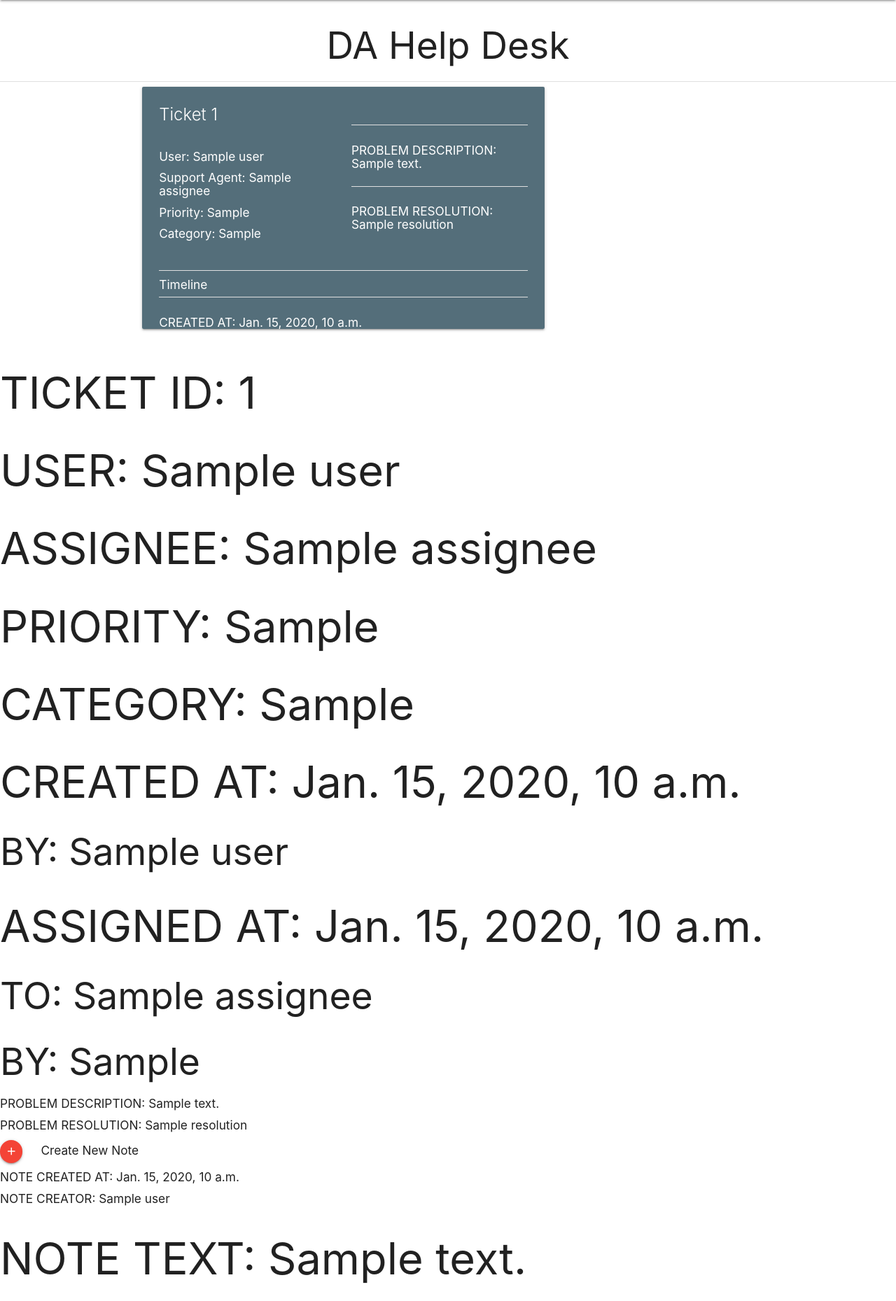
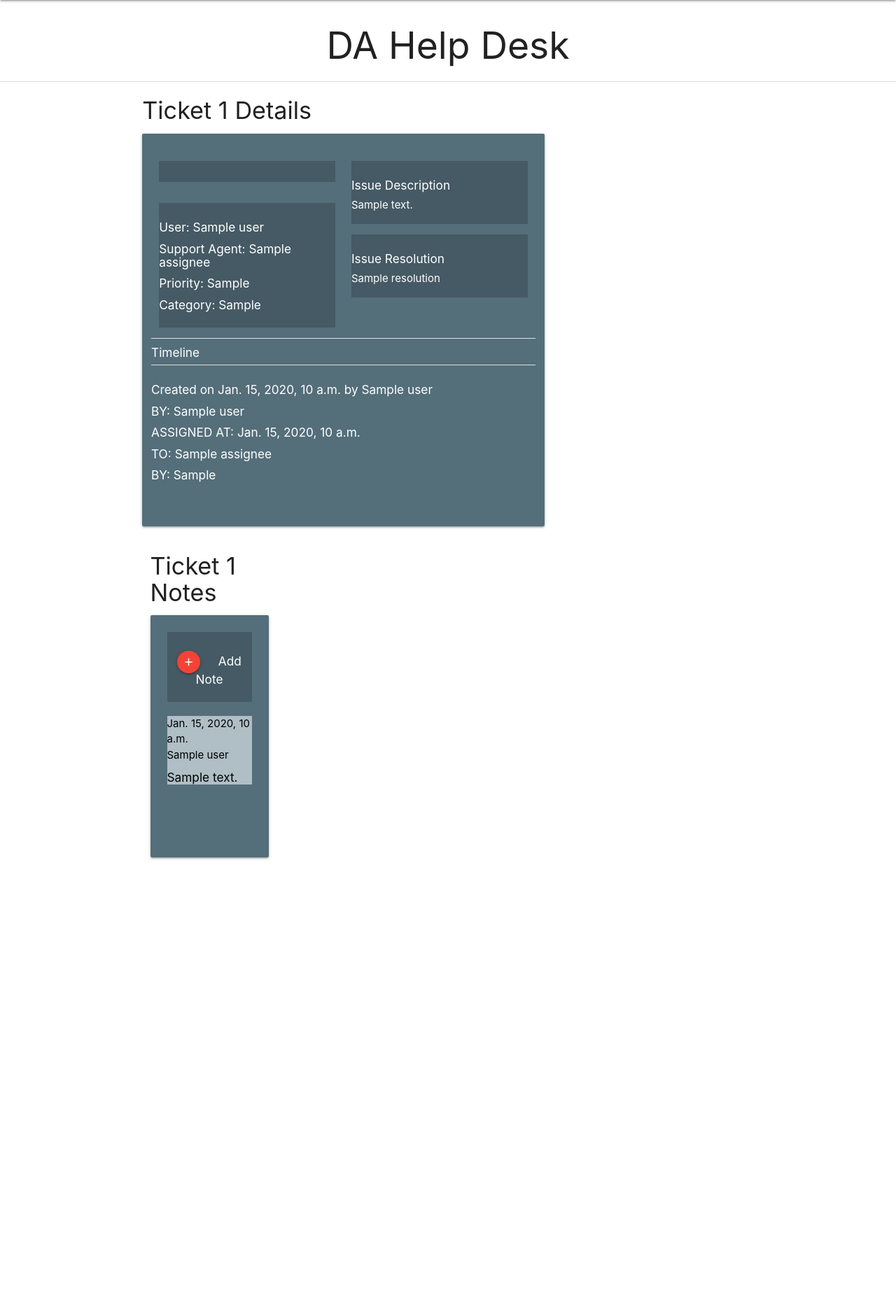
Before and after one commit to jscpeterson/help-desk, a Django app: template templates/tickets/view_ticket.html in a window 1280 px wide. Shown: the part 64-1923 px from the top of the page at 70% size. After the commit the page ends 1292 px from the top, so only its background shows below. Run offline with Django 3.2, Linux system fonts and the light colour scheme; the template is opened without the code that fills it: most values are stand-ins (such as "Sample title", 1, 10 or a date in 2020).

Commit message:
Layout and style detail and note cards.

```diff
--- a/helpdesk/static/css/style.css
+++ b/helpdesk/static/css/style.css
@@ -30,6 +30,10 @@ CLASSES
   overflow-y: scroll;
   min-height: 40vh;
   max-height: 40vh;
+}
+
+.card.detail-card {
+  max-height: 65vh;
 }
 
 .error_message {
--- a/helpdesk/static/js/main.js
+++ b/helpdesk/static/js/main.js
@@ -9,4 +9,7 @@ document.addEventListener('DOMContentLoaded', function() {
   var dropdowns = document.querySelectorAll('.dropdown-trigger');
   M.Dropdown.init(dropdowns);
 
+  var collapsibles = document.querySelectorAll('.collapsible');
+  M.Collapsible.init(collapsibles);
+
   });
--- a/templates/tickets/view_ticket.html
+++ b/templates/tickets/view_ticket.html
@@ -4,6 +4,9 @@
 
 <!-- TODO: MAKE THE PROBLEM DESCRIPTION SECTION, AND POSSIBLY RESOLUTION, A CARD
 REVEAL WITH DESCRIPTION PARTIALLY SHOWN IN A FIXED HEIGHT SECTION -->
+<!-- TODO: EXPERIMENT WITH MOVING CARD TITLES TO HEADER ABOVE CARDS, RATHER THAN
+LIVING INSIDE OF CARDS -->
+<!-- TODO: THE CARDS FOR THE DETAILS AND NOTES ARE NOT TALL ENOUGH BY DEFAULT - FIX THIS -->
 
 <!-- CONTAINER START -->
 <div class="container">
@@ -13,66 +16,73 @@ REVEAL WITH DESCRIPTION PARTIALLY SHOWN IN A FIXED HEIGHT SECTION -->
 
     <!-- COLUMN FOR TICKET DETAILS CARD START-->
     <div class="col s12 l8">
+      <h4>Ticket {{ticket.id}} Details</h4>
       <!-- TICKET DETAILS CARD START -->
-      <div class="card blue-grey darken-1">
+      <div class="card detail-card blue-grey darken-1">
         <div class="card-content white-text">
           <div class="row"> <!-- DETAIL ROW FOR TICKET TITLE, META, STATUS, DESCRIPTION, RESOLUTION START -->
             <div class="col s12 m6"> <!--  COLUMN IN CARD FOR TICKET TITLE AND META START -->
-            <span class="card-title">Ticket {{ticket.id}}</span>
-            <div class="section"> <!-- TICKET META SECTION START -->
+              <div class="section"> <!-- WRAPPER SECTION FOR PADDING AND SPACING START-->
+              <div class="section blue-grey darken-2"> <!-- TICKET STATUS SECTION END -->
+              <!-- IF STATUS IS OPEN -->
+              {% if ticket.status == 1 %}
+                <!-- IF ASSIGNED -->
+                {% if ticket.assignment_date %}
+                <h6>STATUS - Assigned</h6>
+                <p>{{ticket.assignment_date}}</p>
+                  {% if user.is_support or user.is_supervisor %}
+                  <h6 id="resolveticketh6">
+                  <a href={% url 'tickets:resolve_ticket' ticket.id %} class="btn-floating btn-small waves-effect waves-light blue hoverable" id="addbutton">
+                    <i class="material-icons">check_circle</i>
+                  </a>Resolve ticket
+                  </h6>
+                  {% endif %}
+                <!-- IF NOT YET ASSIGNED -->
+                {% else %}
+                <h6>STATUS - Unassigned</h6>
+                <p>{{ticket.created_date}}</p>
+                  {% if user.is_support or user.is_supervisor %}
+                  <h6>
+                  <a href={% url 'tickets:assign_ticket' ticket.id %} class="btn-floating btn-small waves-effect waves-light blue hoverable" id="addbutton">
+                    <i class="material-icons">assignment_ind</i>
+                  </a>Assign ticket
+                  </h6>
+                  {% endif %}
+                {% endif %}
+              {% endif %}
+              <!-- IF STATUS IS CLOSED -->
+              {% if ticket.status == 2 %}
+              <h6>STATUS - Closed</h6>
+              <p>{{ticket.closed_date}}</p>
+              {% endif %}
+              </div> <!-- TICKET STATUS SECTION END -->
+            </div> <!-- WRAPPER SECTION FOR PADDING AND SPACING END-->
+            <div class="section"> <!-- WRAPPER FOR TICKET META SECTION START -->
+            <div class="section blue-grey darken-2">
             <h6>User: {{ticket.user}}</h6>
             {% if ticket.assignment_date %}
               <h6>Support Agent: {{ticket.assignee}}</h6>
               <h6>Priority: {{ticket.get_priority_display}}</h6>
               <h6>Category: {{ticket.get_category_display}}</h6>
             {% endif %}
-          </div> <!-- TICKET META SECTION END -->
+            </div>
+            </div> <!-- WRAPPER FOR TICKET META SECTION END -->
             </div> <!--  COLUMN IN CARD FOR TICKET TITLE AND META END -->
             <div class="col s12 m6"> <!--  COLUMN IN CARD FOR STATUS, DESCRIPTION, RESOLUTION START -->
-              <div class="section"> <!-- TICKET STATUS SECTION END -->
-              <!-- IF STATUS IS OPEN -->
-              {% if ticket.status == 1 %}
-                <!-- IF ASSIGNED -->
-                {% if ticket.assignment_date %}
-                <h6>STATUS - Assigned</h6>
-                <h6>Assigned at: {{ticket.assignment_date}}</h6>
-                  {% if user.is_support or user.is_supervisor %}
-                  <h6>Resolve ticket</h6>
-                  <a href={% url 'tickets:resolve_ticket' ticket.id %} class="btn-floating btn-small waves-effect waves-light blue hoverable" id="addbutton">
-                    <i class="material-icons">check_circle</i>
-                  </a>
-                  {% endif %}
-                <!-- IF NOT YET ASSIGNED -->
-                {% else %}
-                <h6>STATUS - Unassigned</h6>
-                <h6>Opened at: {{ticket.created_date}}</h6>
-                  {% if user.is_support or user.is_supervisor %}
-                  <h6>Assign ticket</h6>
-                  <a href={% url 'tickets:assign_ticket' ticket.id %} class="btn-floating btn-small waves-effect waves-light blue hoverable" id="addbutton">
-                    <i class="material-icons">assignment_ind</i>
-                  </a>
-                  {% endif %}
-                {% endif %}
-              {% endif %}
-              <!-- IF STATUS IS CLOSED -->
-              {% if ticket.status == 2 %}
-              <h6>STATUS - Closed</h6>
-              <h6>Closed at: {{ticket.closed_date}}</h6>
-              {% endif %}
-              </div> <!-- TICKET STATUS SECTION END -->
 
-              <div class="divider"></div>
-
-              <div class="section"> <!-- PROBLEM DESCRIPTION SECTION START -->
-              <h6>PROBLEM DESCRIPTION: {{ticket.problem_description}}</h6>
+              <div class="section">
+              <div class="section blue-grey darken-2"> <!-- PROBLEM DESCRIPTION SECTION START -->
+              <h6>Issue Description</h6>
+              <p>{{ticket.problem_description}}</p>
               </div> <!-- PROBLEM DESCRIPTION SECTION END -->
-
-              <div class="divider"></div>
+              </div>
 
               {% if ticket.resolution %}
-              <div class="section"> <!-- PROBLEM RESOLUTION SECTION START-->
-              <h6>PROBLEM RESOLUTION: {{ticket.resolution}}</h6>
-            </div> <!-- PROBLEM RESOLUTION SECTION END-->
+              <div class="section blue-grey darken-2"> <!-- PROBLEM RESOLUTION SECTION START-->
+              <!-- <div class="divider"></div> -->
+              <h6>Issue Resolution</h6>
+              <p>{{ticket.resolution}}</p>
+               <!-- PROBLEM RESOLUTION SECTION END-->
               {% endif %}
             </div> <!--  COLUMN IN CARD FOR STATUS, DESCRIPTION, RESOLUTION END -->
           </div> <!-- DETAIL ROW FOR TICKET TITLE, META, STATUS, DESCRIPTION, RESOLUTION END -->
@@ -82,7 +92,7 @@ REVEAL WITH DESCRIPTION PARTIALLY SHOWN IN A FIXED HEIGHT SECTION -->
               <h6>Timeline</h6>
               <div class="divider"></div>
               <div class="section"> <!-- TIMELINE SECTION START -->
-                <h6>CREATED AT: {{ticket.created_date}}</h6>
+                <h6>Created on {{ticket.created_date}} by {{ticket.user}}</h6>
                 <h6>BY: {{ticket.user}}</h6>
                 {% if ticket.assignment_date %}
                 <h6>ASSIGNED AT: {{ticket.assignment_date}}</h6>
@@ -103,100 +113,51 @@ REVEAL WITH DESCRIPTION PARTIALLY SHOWN IN A FIXED HEIGHT SECTION -->
     </div>
     <!-- COLUMN FOR TICKET DETAILS CARD END -->
 
+    <div class="col s12 l4"> <!-- COLUMN FOR NOTES CARD START -->
+      <h4>Ticket {{ticket.id}} Notes</h4>
+      <div class="card detail-card blue-grey darken-1"> <!-- NOTES CARD START -->
+        <div class="card-content white-text">
+          <div class="row"> <!-- ROW FOR NOTES CARD HEADER START -->
+            <div class="col s12">
+              <div class="section blue-grey darken-2"> <!-- NOTES HEADER SECTION START -->
+              <h6 class="center-align">
+                <a href={% url 'tickets:add_note' ticket.id %} class="btn-floating btn-small waves-effect waves-light red hoverable" id="addbutton">
+                  <i class="material-icons">add</i>
+                </a>Add Note
+              </h6>
+              </div> <!-- NOTES HEADER SECTION END -->
+            </div>
+          </div> <!-- ROW FOR NOTES CARD HEADER END -->
+          <div class="row">
+            <div class="col s12">
+            {% if not notes %}
+            <h6>No notes...</h6>
+            {% endif %}
+            {% for note in notes %}
+            {% if note.user.is_support or note.user.is_supervisor %}
+            <div class="right-align blue-grey lighten-1">
+              <p>{{note.created_date}}</p>
+              <P>{{note.user}}</P>
+              <h6>{{note.text}}</h6>
+            </div>
+            {% else %}
+            <div class="left-align blue-grey lighten-3 black-text">
+              <p>{{note.created_date}}</p>
+              <P>{{note.user}}</P>
+              <h6>{{note.text}}</h6>
+            </div>
+            {% endif %}
+            {% endfor %}
+            </div>
+          </div>
+        </div>
+      </div> <!-- NOTES CARD END -->
+    </div> <!-- COLUMN FOR NOTES CARD END -->
+
   </div>
   <!-- ROW FOR DETAIL AND NOTES CARD END -->
 
 </div>
 <!-- CONTAINER END -->
 
-<!-- TICKET DETAIL CARD START -->
-
-<!-- TOP LEFT, TICKET ID SECTION START-->
-<h1>TICKET ID: {{ticket.id}}</h1>
-<!-- TICKET ID SECTION END -->
-
-<!-- MIDDLE LEFT, TICKET META DATA, USER ASSIGNEE, CATEGORY PRIORITY SECTION START -->
-<h1>USER: {{ticket.user}}</h1>
-<h1>ASSIGNEE: {{ticket.assignee}}</h1>
-<h1>PRIORITY: {{ticket.get_priority_display}}</h1>
-<h1>CATEGORY: {{ticket.get_category_display}}</h1>
-<!-- CARD FOOTER/BOTTOM LEFT TICKET TIMELINE -->
-<h1>CREATED AT: {{ticket.created_date}}</h1>
-<h2>BY: {{ticket.user}}</h2>
-{% if ticket.assignment_date %}
-<h1>ASSIGNED AT: {{ticket.assignment_date}}</h1>
-<h2>TO: {{ticket.assignee}}</h2>
-<h2>BY: {{ticket.assigned_by}}</h2>
-{% endif %}
-{% if ticket.status == 2 %}
-<h1>RESOLVED AT: {{ticket.closed_date}}</h1>
-<h2>BY: {{ticket.assignee}}</h2>
-{% endif %}
-<!-- TICKET META DATA SECTION END -->
-
-<!-- STATUS SECTION, TOP RIGHT START-->
-<!-- IF STATUS IS OPEN -->
-{% if ticket.status == 1 %}
-  <!-- IF ASSIGNED -->
-  {% if ticket.assignment_date %}
-  <h1>STATUS - ASSIGNED</h1>
-  <h2>ASSIGNED AT: {{ticket.assignment_date}}</h2>
-    {% if user.is_support or user.is_supervisor %}
-    <h6>Resolve ticket</h6>
-    <a href={% url 'tickets:resolve_ticket' ticket.id %} class="btn-floating btn-small waves-effect waves-light blue hoverable" id="addbutton">
-      <i class="material-icons">check_circle</i>
-    </a>
-    {% endif %}
-  <!-- IF NOT YET ASSIGNED -->
-  {% else %}
-  <h1>STATUS - UNASSIGNED</h1>
-  <h2>OPENED AT: {{ticket.created_date}}</h2>
-    {% if user.is_support or user.is_supervisor %}
-    <h6>Assign ticket</h6>
-    <a href={% url 'tickets:assign_ticket' ticket.id %} class="btn-floating btn-small waves-effect waves-light blue hoverable" id="addbutton">
-      <i class="material-icons">assignment_ind</i>
-    </a>
-    {% endif %}
-  {% endif %}
-{% endif %}
-<!-- IF STATUS IS CLOSED -->
-{% if ticket.status == 2 %}
-<h1>STATUS - CLOSED</h1>
-<h2>CLOSED AT: {{ticket.closed_date}}</h2>
-{% endif %}
-<!-- STATUS SECTION END -->
-
-<!-- PROBLEM DESCRIPTION SECTION, MIDDLE RIGHT START -->
-<h6>PROBLEM DESCRIPTION: {{ticket.problem_description}}</h6>
-<!-- PROBLEM DESCRIPTION SECTION END -->
-
-<!-- PROBLEM RESOLUTION SECTION, BOTTOM RIGHT -->
-{% if ticket.resolution %}
-<h6>PROBLEM RESOLUTION: {{ticket.resolution}}</h6>
-{% endif %}
-<!-- PROBLEM RESOLUTION SECTION END -->
-
-<!-- TICKET DETAIL CARD END -->
-
-
-<!-- NOTES CARD START -->
-
-<!-- NEW NOTES BUTTON SECTION, TOP OF NOTES CARD START -->
-<h6>
-  <a href={% url 'tickets:add_note' ticket.id %} class="btn-floating btn-small waves-effect waves-light red hoverable" id="addbutton">
-    <i class="material-icons">add</i>
-  </a>Create New Note
-</h6>
-<!-- NEW NOTES BUTTON SECTION END -->
-
-<!-- NOTES CHAT LOG SECTION START -->
-{% for note in notes %}
-<h6>NOTE CREATED AT: {{note.created_date}}</h6>
-<h6>NOTE CREATOR: {{note.user}}</h6>
-<h1>NOTE TEXT: {{note.text}}</h1>
-{% endfor %}
-<!-- NOTES CHAT LOG SECTION END -->
-
-<!-- NOTES CARD END -->
-
 {% endblock %}
--- a/tickets/views.py
+++ b/tickets/views.py
@@ -395,6 +395,8 @@ def view_ticket(request, *args, **kwargs):
 
     notes = Note.objects.filter(ticket__id=ticket.id)
 
+    # IF THE TICKET IS UNASSIGNED, ANY SUPPORT SHOULD BE ABLE TO VIEW TICKET
+
     check_is_assigned_or_user(request.user, ticket)
 
     context = {
```
